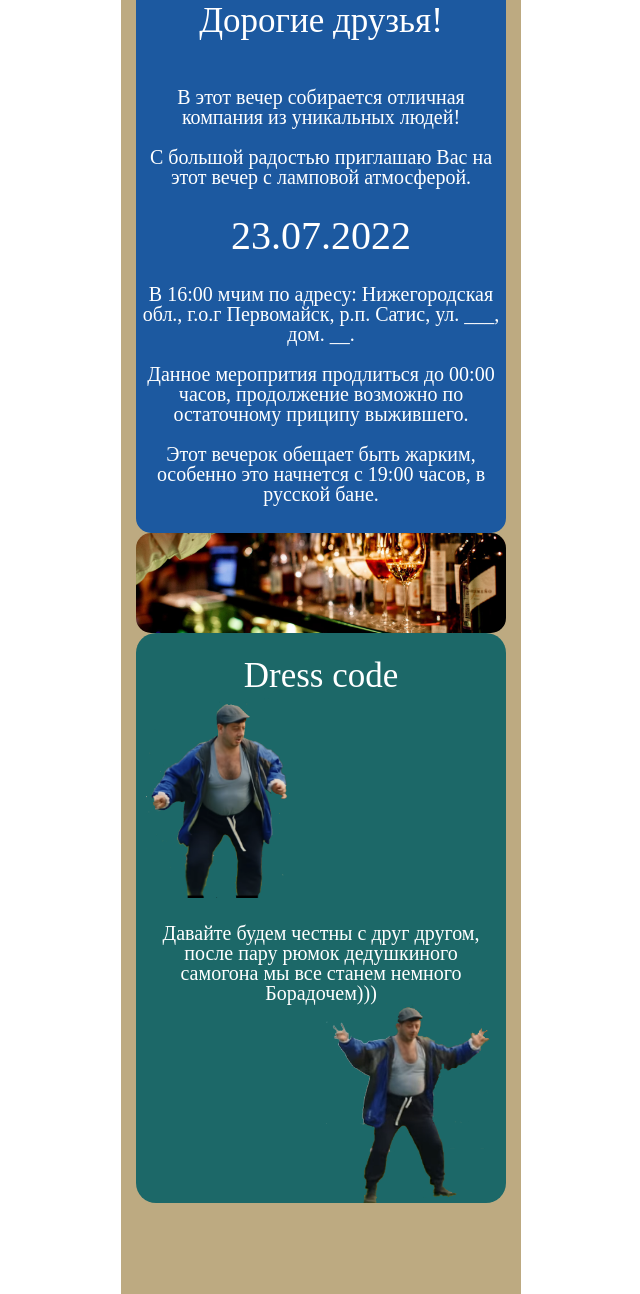
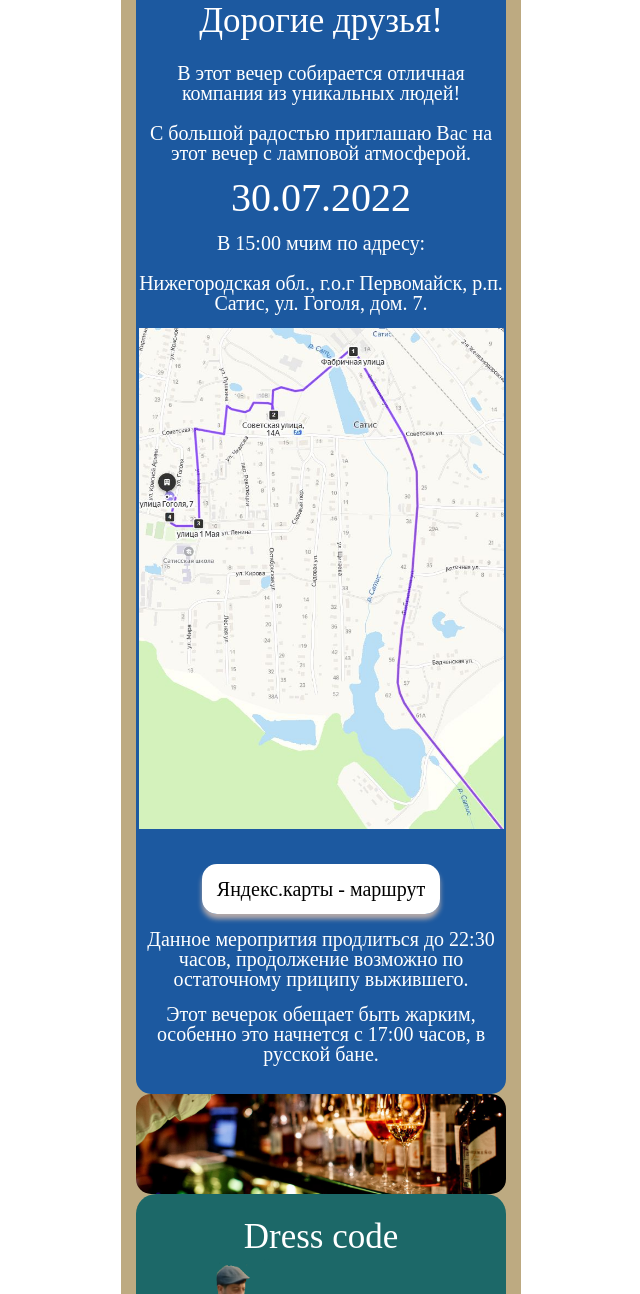
Before and after one commit to vanya342/Birthday-19_07_2022, a plain HTML site: page index.html in a window 1280 px wide. Shown: the part 682-1976 px from the top of the page, without its empty margins (319-959 px from the left). Drawn offline with Linux system fonts and the light colour scheme.

Commit message:
Set correct date

```diff
--- a/index.html
+++ b/index.html
@@ -23,7 +23,7 @@
       Приглашаю на День рождения!
      </div>
      <div class="preview__subtitle">
-      23.07.2022 г.
+      30.07.2022 г.
      </div>
     </div>
 
@@ -49,12 +49,19 @@
      С большой радостью приглашаю Вас на этот вечер с ламповой атмосферой.
     </div>
     <div class="frends__data">
-     23.07.2022
+     30.07.2022
     </div>
     <div class="frends__road">
-     В 16:00 мчим по адресу: Нижегородская обл., г.о.г Первомайск, р.п. Сатис, ул. ___, дом. __. <br> <br>
-     Данное меропрития продлиться до 00:00 часов, продолжение возможно по остаточному приципу выжившего. <br> <br>
-     Этот вечерок обещает быть жарким, особенно это начнется с 19:00 часов, в русской бане.
+     <p>В 15:00 мчим по адресу: <br> <br> Нижегородская обл., г.о.г Первомайск, р.п. Сатис, ул. Гоголя, дом. 7.</p>
+
+     <img src="./img/road/1.JPG" alt="дорожка до местечка">
+
+     <p class="a__wrap">
+      <a href="https://yandex.ru/maps/-/CCUNVJW5~D">Яндекс.карты - маршрут</a> <br><br>
+     </p>
+
+     <p>Данное меропрития продлиться до 22:30 часов, продолжение возможно по остаточному приципу выжившего.</p>
+     <p>Этот вечерок обещает быть жарким, особенно это начнется с 17:00 часов, в русской бане.</p>
     </div>
    </div>
   </div>
@@ -104,6 +111,7 @@
      Вдохновления... <br>
      Приближения мечты... <br>
     </div>
+
    </div>
   </div>
 
--- a/style/style__frends.css
+++ b/style/style__frends.css
@@ -55,19 +55,59 @@ h1,h2,h3,h4,h5,h6{font-size:inherit;font-weight: 400;}
 	flex: 1 1 100%;
 
 	font-size: 35px;
-	margin: 0 0 20px 0;
+	margin: 0 0 25px 0;
 }
 .frends__text {
 	flex: 1 1 100%;
 
 	font-size: 20px;
+
+	margin: 0 0 15px 0;
 }
 .frends__data {
 	flex: 1 1 100%;
 
 	font-size: 40px;
+
+	margin: 0 0 15px 0;
 }
 .frends__road {
 	flex: 1 1 100%;
 	font-size: 20px;
+	padding: 0 0 15px 0;
 }
+
+.frends__road p {
+	margin: 0 0 15px 0;
+}
+
+.frends__road img {
+	max-width: 365px;
+
+	margin: 0 0 35px 0;
+}
+
+.a__wrap{
+	display: inline-flex;
+
+	box-shadow: 0px 5px 5px rgb(180, 169, 169);
+	border-radius: 15px;
+
+
+	transition-delay: 0.5s;
+	transition-duration: 0.5s ;
+
+}
+
+.a__wrap a{
+	padding: 15px;
+	background-color: white;
+	border-radius: 15px;
+	color: black;
+}
+
+.a__wrap:hover {
+	transform: translate(0, 4px);
+
+	box-shadow: 0px 1px 5px rgb(180, 169, 169);
+}
```
Also changed, not shown: img/road/1.JPG (added).
